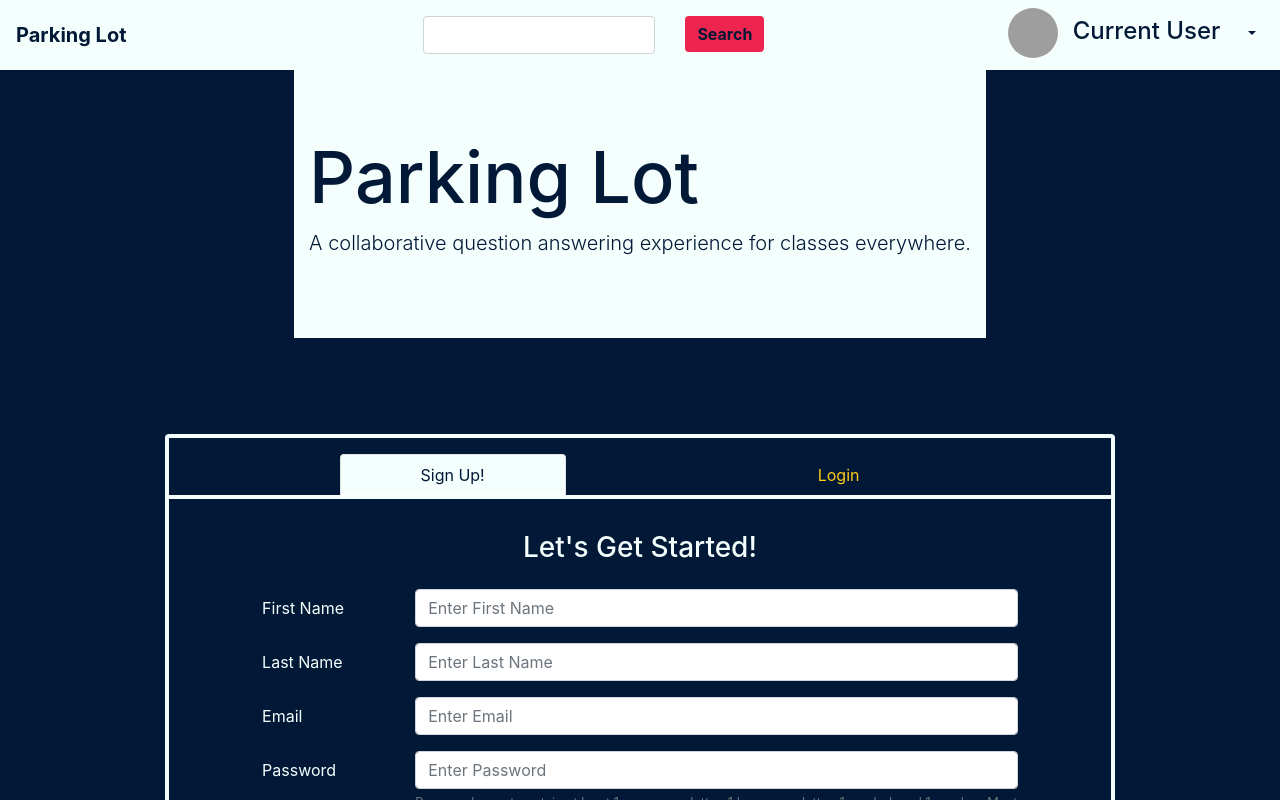
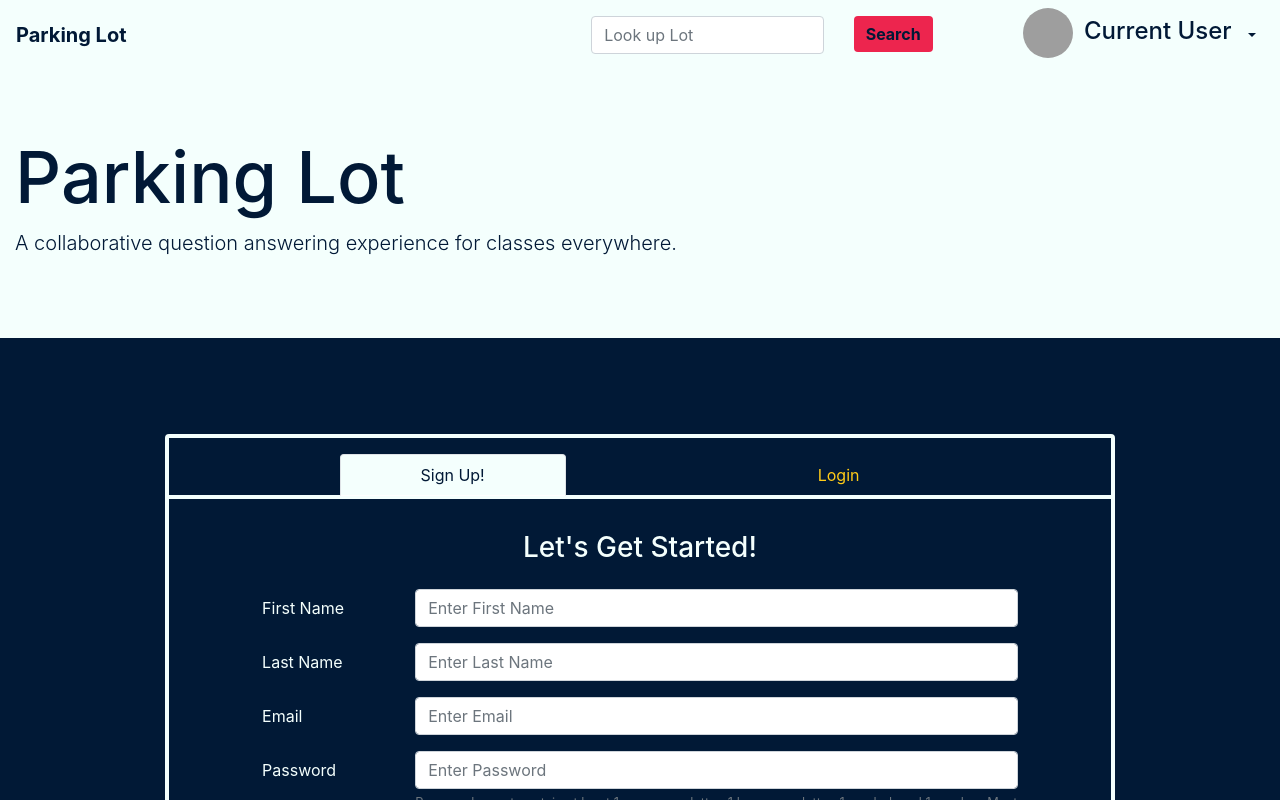
Before and after one commit to melissay94/parking-lot-fe, a React (Create React App) app in the folder parking-lot/: page /home in a window 1280 px wide. Shown: the top 800 px of the page. Built offline with nearby package versions, Linux system fonts and the light colour scheme; grey boxes are pictures that could not be loaded.

Commit message:
Fixed responsive issues with navigation

```diff
--- a/parking-lot/src/App.js
+++ b/parking-lot/src/App.js
@@ -3,11 +3,12 @@ import { HashRouter as Router } from 'react-router-dom';
 import { useQuery } from '@apollo/react-hooks';
 import gql from 'graphql-tag';
 
-import './components/Content';
-import './styles/App.css';
 import NavBar from './components/NavBar';
 import Content from './components/Content';
 import Footer from './components/Footer';
+
+import './styles/App.css';
+import "./styles/Page.css";
 
 const GET_IS_LOGGEDIN = gql`{
   isLoggedIn @client
--- a/parking-lot/src/components/NavBar.js
+++ b/parking-lot/src/components/NavBar.js
@@ -6,6 +6,7 @@ import  {
   NavbarBrand,
   Nav,
   NavItem,
+  NavLink,
   UncontrolledDropdown,
   DropdownToggle,
   DropdownMenu,
@@ -35,7 +36,7 @@ export default function NavBar({ user }) {
             <Form>
               <FormGroup row>
                 <Col sm={9}>
-                  <Input type='search'>Look Up Lot</Input>
+                  <Input type='search' placeholder="Look up Lot"></Input>
                 </Col>
                 <Col sm={3}>
                   <Button>Search</Button>
@@ -43,15 +44,22 @@ export default function NavBar({ user }) {
               </FormGroup>
             </Form>
           </NavItem>
-          <NavItem className="user-dropdown">
+          <NavItem className="user">
             <Row>
               <Col sm={3}>
-                <img src={ user ? user.img : 'http://www.placekitten.com/g/50/50'} alt='user picture' />
+                <img src={ user ? user.img : 'http://www.placekitten.com/g/50/50'} alt='user profile' />
               </Col>
               <Col sm={9} className="user-name">
                 <h4>{user ? user.name : "Current User"}</h4>
               </Col>
             </Row>
+          </NavItem>
+          <NavItem className="responsive-nav-item">
+            <NavLink>My Profile</NavLink>
+          </NavItem>
+          <NavItem className="responsive-nav-item">
+            <NavLink>Sign out</NavLink>
+          </NavItem>
           <UncontrolledDropdown nav inNavbar>
             <DropdownToggle nav caret>
             </DropdownToggle>
@@ -65,7 +73,6 @@ export default function NavBar({ user }) {
               </DropdownItem>
             </DropdownMenu>
           </UncontrolledDropdown>
-          </NavItem>
         </Nav>
       </Collapse>
     </Navbar>
--- a/parking-lot/src/pages/Entry.js
+++ b/parking-lot/src/pages/Entry.js
@@ -1,6 +1,5 @@
 import React from 'react';
 import CommentList from '../components/CommentList';
-import "../styles/Page.css";
 
 const testEntry = {
   name: "Test Entry",
--- a/parking-lot/src/pages/Home.js
+++ b/parking-lot/src/pages/Home.js
@@ -2,7 +2,6 @@ import React from 'react';
 import { Button } from 'reactstrap';
 
 import LotList from '../components/LotList';
-import "../styles/Page.css";
 
 export default function Home(props) {
   return(
--- a/parking-lot/src/pages/Lot.js
+++ b/parking-lot/src/pages/Lot.js
@@ -1,7 +1,6 @@
 import React from 'react';
 
 import EntryList from '../components/EntryList';
-import "../styles/Page.css";
 
 export default function Lot() {
 
--- a/parking-lot/src/styles/Landing.css
+++ b/parking-lot/src/styles/Landing.css
@@ -1,6 +1,7 @@
 .jumbotron {
   background-color: var(--main-text-color);
   color: var(--main-bg-color);
+  width: 100%;
 }
 
 .jumbotron h1 {
--- a/parking-lot/src/styles/Navigation.css
+++ b/parking-lot/src/styles/Navigation.css
@@ -19,37 +19,44 @@
 
 .nav-bar {
   width: 100%;
-  justify-content: space-between;
+  justify-content: flex-end;
 }
 
 .nav-search {
   width: 25vw;
   margin: 8px;
-  margin-left: 25%;
+  margin-right: 10%;
 }
 
 .form-group {
   margin-bottom: 0;
 }
 
-.user-dropdown {
+.user {
   display: flex;
 }
 
-.user-dropdown img {
+.user img {
   border-radius: 50%;
-}
-
-.user-dropdown a {
-  color: var(--main-bg-color);
-  padding-left: 0;
-  padding-right: 0;
-  padding-top: 0.8em;
 }
 
 .user-name {
   align-self: center;
   color: var(--main-bg-color);
+  padding-right: 0;
+}
+
+.dropdown {
+  align-self: center;
+}
+
+.dropdown a, .dropdown a:hover {
+  padding-left: 0;
+  color: var(--main-bg-color);
+}
+
+.responsive-nav-item {
+  display: none;
 }
 
 @media only screen and (max-width: 856px) {
@@ -60,10 +67,17 @@
 
 @media only screen and (max-width: 768px) {
   .nav-bar {
-    align-items: flex-start;
+    align-items: flex-end;
   }
   .nav-search {
-    margin-left: 0;
+    margin-right: 1rem;
     width: auto;
   }
+  .responsive-nav-item {
+    display: inline-block;
+    color: var(--main-bg-color);
+  }
+  .dropdown, .user {
+    display: none;
+  }
 }
```
Lines whose indentation alone changed are shown as unchanged.
